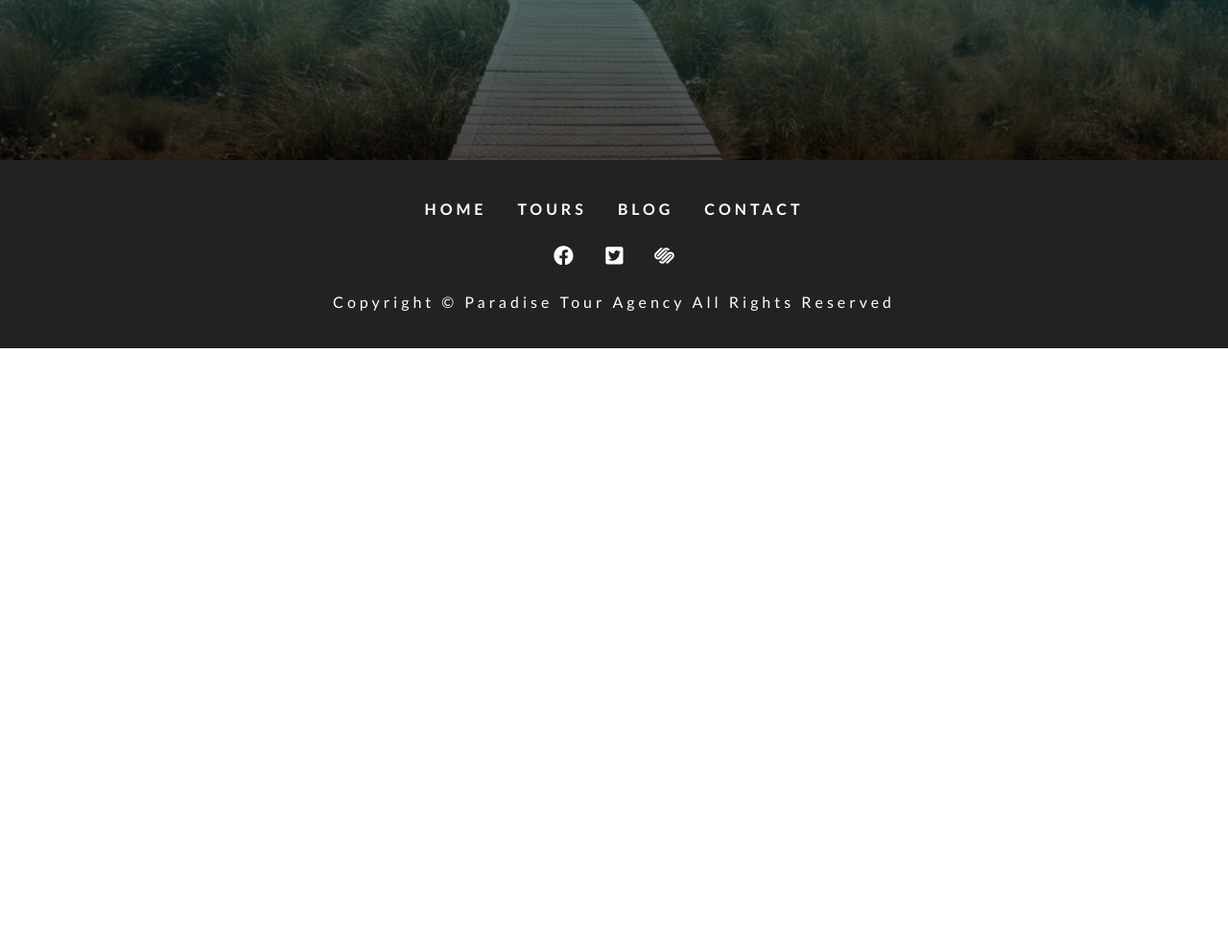
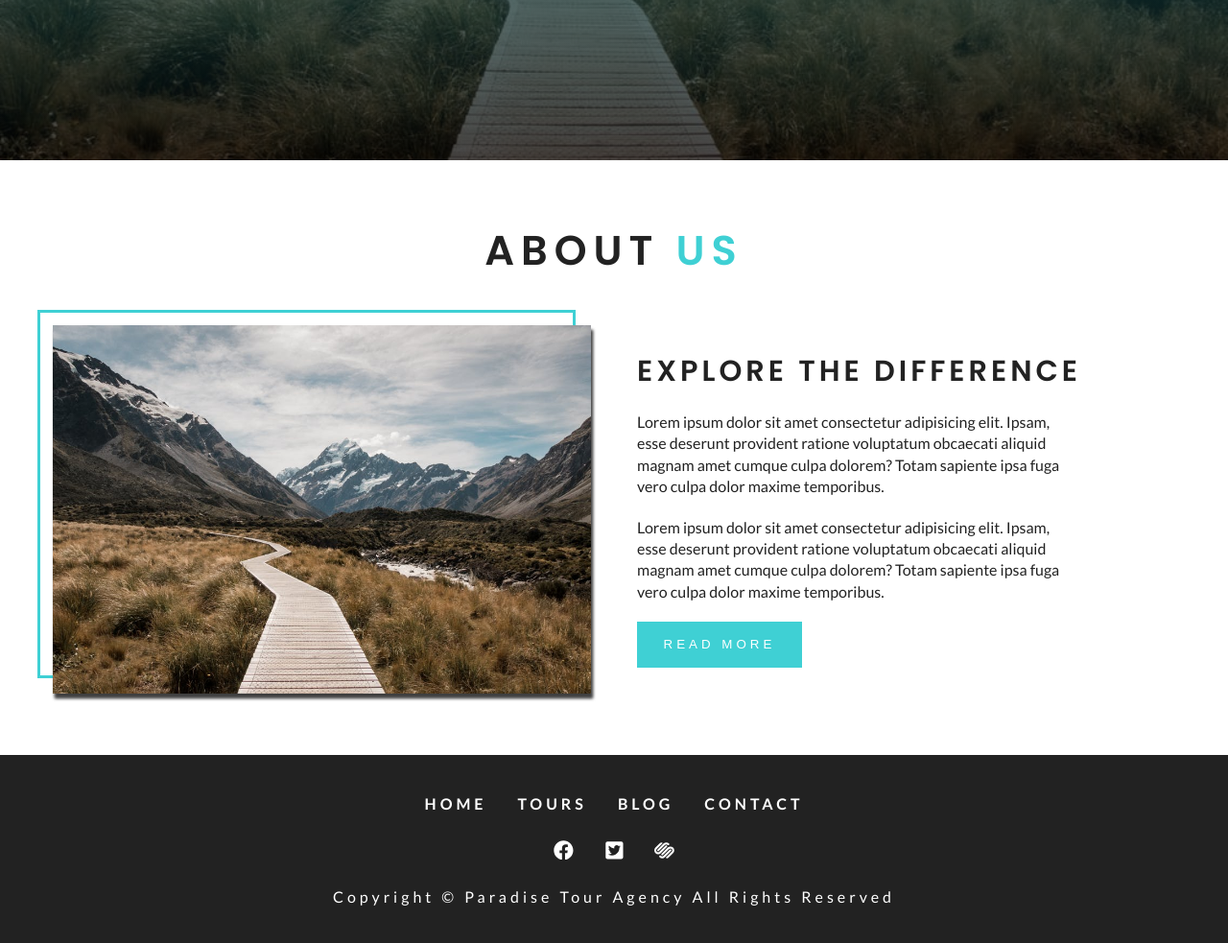
Before and after one commit to TheShahriyar/paradise-tour-gatsby, a Gatsby site: page / in a window 1280 px wide. Shown: the part 633-1616 px from the top of the page at 96% size. Before the commit the page ends 996 px from the top, so only its background shows below. Built offline with nearby package versions, Linux system fonts and the light colour scheme; Gatsby itself is replaced by a stand-in of ours.

Commit message:
About us section added

```diff
--- a/gatsby-config.js
+++ b/gatsby-config.js
@@ -9,5 +9,5 @@ module.exports = {
   siteMetadata: {
     title: `Paradise Tour Agency`,
   },
-  plugins: [`gatsby-plugin-sass`],
+  plugins: [`gatsby-plugin-sass`, `gatsby-plugin-styled-components`],
 }
--- a/package.json
+++ b/package.json
@@ -13,13 +13,16 @@
     "test": "echo \"Write tests! -> https://gatsby.dev/unit-testing\" && exit 1"
   },
   "dependencies": {
+    "babel-plugin-styled-components": "^1.10.6",
     "bootstrap": "^4.3.1",
     "gatsby": "^2.17.11",
     "gatsby-plugin-sass": "^2.1.23",
+    "gatsby-plugin-styled-components": "^3.1.13",
     "node-sass": "^4.13.0",
     "react": "^16.11.0",
     "react-dom": "^16.11.0",
-    "react-icons": "^3.8.0"
+    "react-icons": "^3.8.0",
+    "styled-components": "^4.4.1"
   },
   "devDependencies": {
     "prettier": "^1.19.1"
--- a/src/components/Navbar.jsx
+++ b/src/components/Navbar.jsx
@@ -11,7 +11,6 @@ const Navbar = () => {
   const toggleNav = () => {
     setNav(isOpen => !isOpen)
   }
-  console.log(isOpen)
 
   return (
     <nav className="navbar">
--- /dev/null
+++ b/src/components/Title.jsx
@@ -0,0 +1,32 @@
+import React from "react"
+import styled from "styled-components"
+
+const Title = ({ title, subtitle }) => {
+  return (
+    <StyledWrapper className="title-section">
+      <h3>
+        <span className="title">{title}</span> <span>{subtitle}</span>
+      </h3>
+    </StyledWrapper>
+  )
+}
+
+const StyledWrapper = styled.div`
+  text-transform: uppercase;
+  font-size: 2.3rem;
+  margin-bottom: 2rem;
+
+  h3 {
+    text-align: center;
+    letter-spacing: 7px;
+    color: var(--primaryColor);
+  }
+  .title {
+    color: var(--mainBlack);
+  }
+  @media (max-width: 767px) {
+    font-size: 2rem;
+  }
+`
+
+export default Title
--- /dev/null
+++ b/src/components/section/About.jsx
@@ -0,0 +1,39 @@
+import React from "react"
+import Title from "../Title"
+import "../../css/about.css"
+import img from "../../images/defaultBcg.jpeg"
+
+const About = () => {
+  return (
+    <section className="about">
+      <Title title="About" subtitle="Us"></Title>
+      <div className="about-center">
+        <artitle className="about-img">
+          <div className="img-container">
+            <img src={img} alt="About image" />
+          </div>
+        </artitle>
+        <article className="about-info">
+          <h4>Explore the difference</h4>
+          <p>
+            Lorem ipsum dolor sit amet consectetur adipisicing elit. Ipsam, esse
+            deserunt provident ratione voluptatum obcaecati aliquid magnam amet
+            cumque culpa dolorem? Totam sapiente ipsa fuga vero culpa dolor
+            maxime temporibus.
+          </p>
+          <p>
+            Lorem ipsum dolor sit amet consectetur adipisicing elit. Ipsam, esse
+            deserunt provident ratione voluptatum obcaecati aliquid magnam amet
+            cumque culpa dolorem? Totam sapiente ipsa fuga vero culpa dolor
+            maxime temporibus.
+          </p>
+          <button type="button" className="btn-primary">
+            Read more
+          </button>
+        </article>
+      </div>
+    </section>
+  )
+}
+
+export default About
--- a/src/pages/index.js
+++ b/src/pages/index.js
@@ -3,6 +3,7 @@ import Layout from "../components/Layout"
 import SimpleHero from "../components/SimpleHero"
 import Banner from "../components/Banner"
 import { Link } from "gatsby"
+import About from "../components/section/About"
 
 export default () => (
   <Layout>
@@ -16,5 +17,6 @@ export default () => (
         </Link>
       </Banner>
     </SimpleHero>
+    <About></About>
   </Layout>
 )
```
Also changed, not shown: 1 other file.
